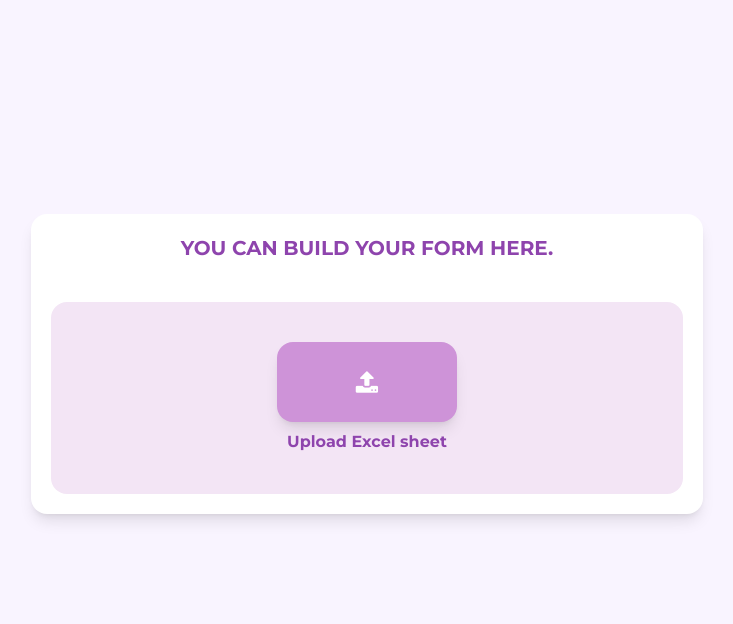
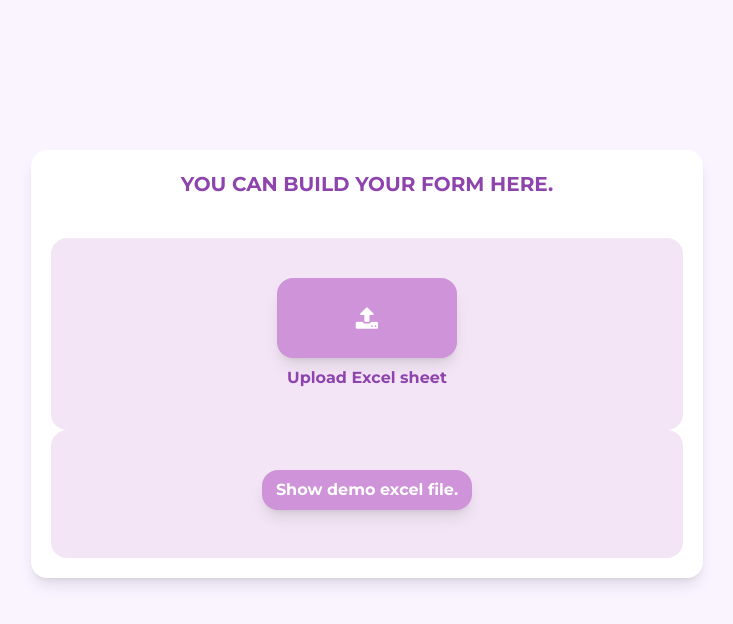
Before and after one commit to Krishna10016668/WebProject, a Flask app: page / in a window 1280 px wide. Shown: the part 72-696 px from the top of the page, without its empty margins (273-1006 px from the left). Run offline with Flask 3, Linux system fonts and the light colour scheme; some libraries are stand-ins or nearby versions.

Commit message:
Add Excel templete and dummy Excelfile

```diff
--- a/static/admin_script.js
+++ b/static/admin_script.js
@@ -18,6 +18,10 @@ document.addEventListener('DOMContentLoaded', () => {
     const modalTitle = document.getElementById('modal-title');
     const modalMessage = document.getElementById('modal-message');
     const closeModalButton = document.getElementById('closeModal');
+
+    const toggleButton = document.getElementById('toggleButton');
+    const closeButton = document.getElementById('closeButton');
+    const ExcelPage = document.getElementById('ExcelPage');
 
     // --- STATE ---
     // We store the survey_id globally in this script once we get it from the backend
@@ -128,4 +132,30 @@ document.addEventListener('DOMContentLoaded', () => {
         // Redirect the browser to the download URL. The browser will handle the file download.
         window.location.href = `/download/${currentSurveyId}`;
     });
+
+
 });
+
+function togglePage() {
+            // Check if the page currently has the 'hidden' class
+            if (ExcelPage.classList.contains('hidden')) {
+                ExcelPage.classList.remove('hidden');
+                ExcelPage.classList.add('flex', 'flex-col', 'items-center', 'justify-center');
+                toggleButton.textContent = "Hide Demo Excelsheet";
+            } else {
+                ExcelPage.classList.add('hidden');
+                ExcelPage.classList.remove('flex', 'flex-col', 'items-center', 'justify-center');
+                toggleButton.textContent = "Show Demo Excelsheet";
+            }
+        }
+
+        // Event listeners
+        toggleButton.addEventListener('click', togglePage);
+        closeButton.addEventListener('click', togglePage);
+
+        // Ensure the lavender page is hidden if the user hits escape
+        document.addEventListener('keydown', (event) => {
+            if (event.key === 'Escape' && !lavenderPage.classList.contains('hidden')) {
+                togglePage();
+            }
+        });
--- a/templates/index.html
+++ b/templates/index.html
@@ -35,11 +35,33 @@
             <!-- We add the 'accept' attribute to filter for the file types we support -->
             <input type="file" id="file-input" accept=".csv,.xlsx,.xls" class="hidden">
             <div id="upload-box" class="upload-box bg-[#f3e5f5] p-10 rounded-2xl text-center cursor-pointer ">
-                <button
+                <button i="toggleButton"
                     class="upload-button bg-[#ce93d8] text-white border-none rounded-2xl w-[180px] h-[80px] flex flex-col items-center justify-center mx-auto mb-2 text-sm cursor-pointer shadow-lg transition-colors hover:bg-[#ba68c8]">
                     <i class="fa fa-upload" style="font-size:24px; color:rgb(255, 255, 255);"></i>
                 </button>
                 <div class="line text-[#8e44ad] text-base font-bold">Upload Excel sheet</div>
+            </div>
+            <div id="upload-box" class="upload-box bg-[#f3e5f5] p-10 rounded-2xl text-center cursor-pointer ">
+                <button id="toggleButton"
+                    class="upload-button bg-[#ce93d8] text-white border-none rounded-2xl w-[210px] h-[40px] flex flex-col items-center justify-center mx-auto mb-2 text-sm cursor-pointer shadow-lg transition-colors hover:bg-[#ba68c8]">
+                    <div class="line text-[text-white] text-base font-bold"> Show demo excel file.</div>
+                </button>
+
+                <!-- The Excel sheet (Initially Hidden) -->
+                <div id="ExcelPage"
+                    class="hidden w-full max-w-4xl p-8 mt-6 bg-lavender-light border-4 border-lavender-med rounded-2xl shadow-2xl transition-all duration-500">
+                    <h2 class="text-3xl font-bold text-lavender-dark mb-4">Here's the Excel sheet</h2>
+                    <img src="https://image2url.com/images/1759919487163-80129482-aa7b-4b8d-96ba-69274deace13.png"
+                        alt="Excel image"
+                        class="w-auto h-auto rounded-xl shadow-lg mb-6 border-4 border-white/50 object-cover" />
+
+                    <!-- Close Button -->
+                    <button id="closeButton"
+                        class="mt-4 px-5 py-2 bg-lavender-dark hover:bg-lavender-med text-white font-medium rounded-xl transition-colors duration-200">
+                        Hide Page
+                    </button>
+                </div>
+
             </div>
         </div>
     </main>
```
Also changed, not shown: 1 other file.
